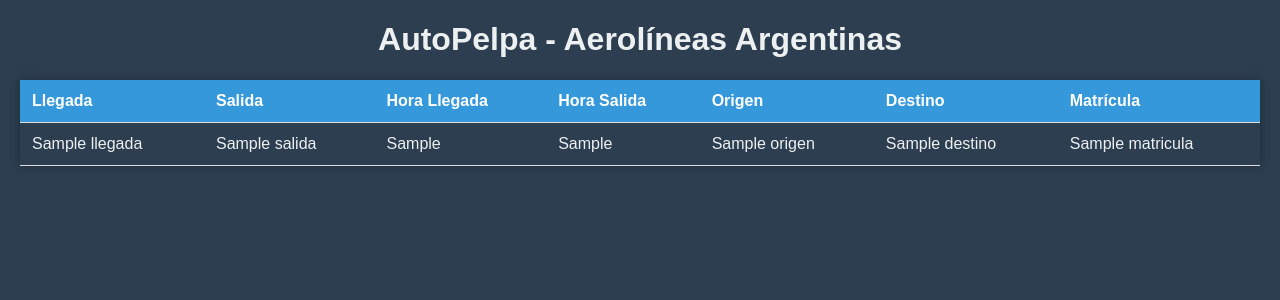
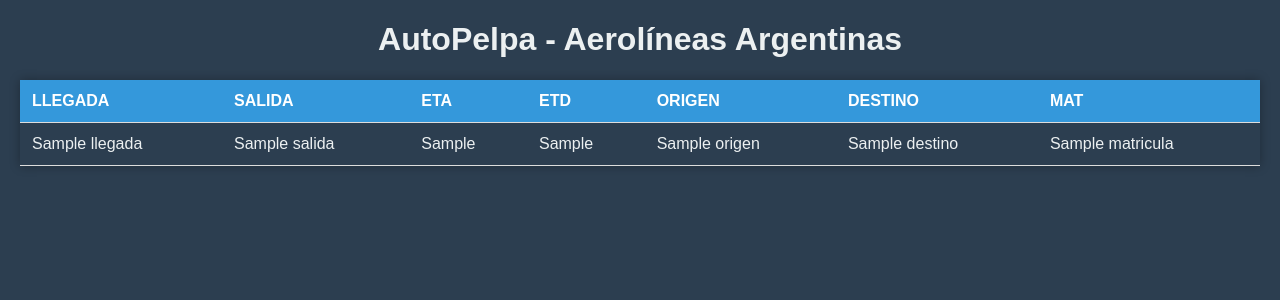
Before and after one commit to Pablo4604/AutoPelpa, a Flask app: template templates/index.html in a window 1280 px wide. Shown: the top 300 px of the page. Run offline with Flask 3, Linux system fonts and the light colour scheme; the template is opened without the code that fills it: most values are stand-ins (such as "Sample title", 1, 10 or a date in 2020).

Commit message:
Modificar encabezado

```diff
--- a/app.py
+++ b/app.py
@@ -260,8 +260,7 @@
     Retorna los datos combinados en lugar de exportar
     """
     print("=" * 60)
-    print("       SISTEMA AUTOMÁTICO DE VUELOS - AEROLÍNEAS AR")
-    print("           Aeropuerto de Córdoba (COR)")
+    print("       AUTOPELPA - ARSA COR")
     print("=" * 60)
     print()
 
--- a/templates/index.html
+++ b/templates/index.html
@@ -51,13 +51,13 @@
         <table>
             <thead>
                 <tr>
-                    <th>Llegada</th>
-                    <th>Salida</th>
-                    <th>Hora Llegada</th>
-                    <th>Hora Salida</th>
-                    <th>Origen</th>
-                    <th>Destino</th>
-                    <th>Matrícula</th>
+                    <th>LLEGADA</th>
+                    <th>SALIDA</th>
+                    <th>ETA</th>
+                    <th>ETD</th>
+                    <th>ORIGEN</th>
+                    <th>DESTINO</th>
+                    <th>MAT</th>
                 </tr>
             </thead>
             <tbody>
```
